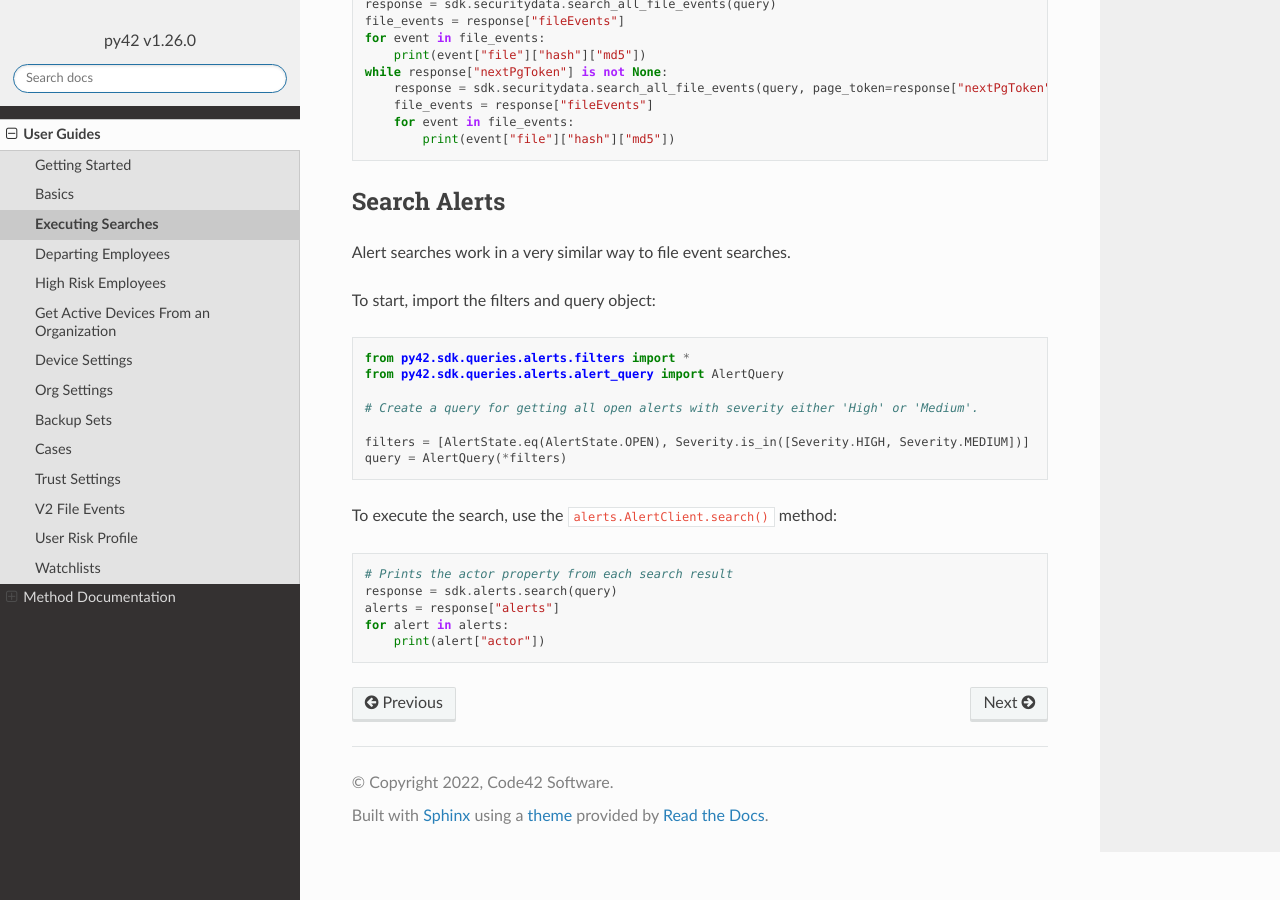
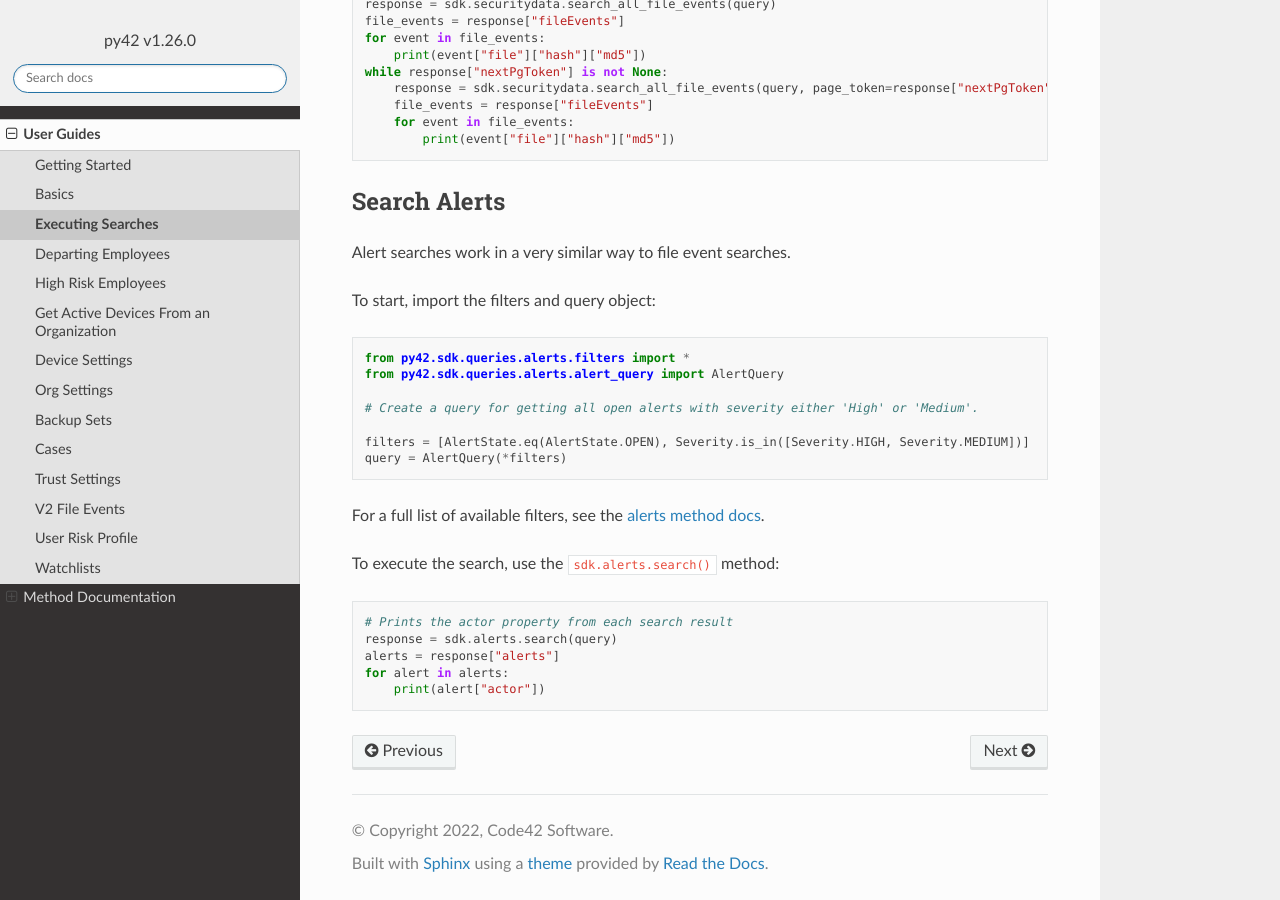
Before and after one commit to code42/py42, a Sphinx documentation site: the page built from docs/userguides/searches.md, in a window 1280 px wide and 900 px high, scrolled down 2074 px. Built offline with Sphinx 7.4.7 and the Read the Docs theme 2.0.0, drawn with Linux system fonts in a browser that asks for light colours; the version number is read from the project's files by our own code.

Commit message:
updating some alert query docs

````diff
--- a/docs/userguides/searches.md
+++ b/docs/userguides/searches.md
@@ -124,7 +124,9 @@ filters = [AlertState.eq(AlertState.OPEN), Severity.is_in([Severity.HIGH, Severi
 query = AlertQuery(*filters)
 ```
 
-To execute the search, use the `alerts.AlertClient.search()` method:
+For a full list of available filters, see the [alerts method docs](../methoddocs/alerts.md#filter-classes).
+
+To execute the search, use the `sdk.alerts.search()` method:
 
 ```python
 # Prints the actor property from each search result
````
Also changed, not shown: docs/methoddocs/alerts.md (+1 -1 lines).
